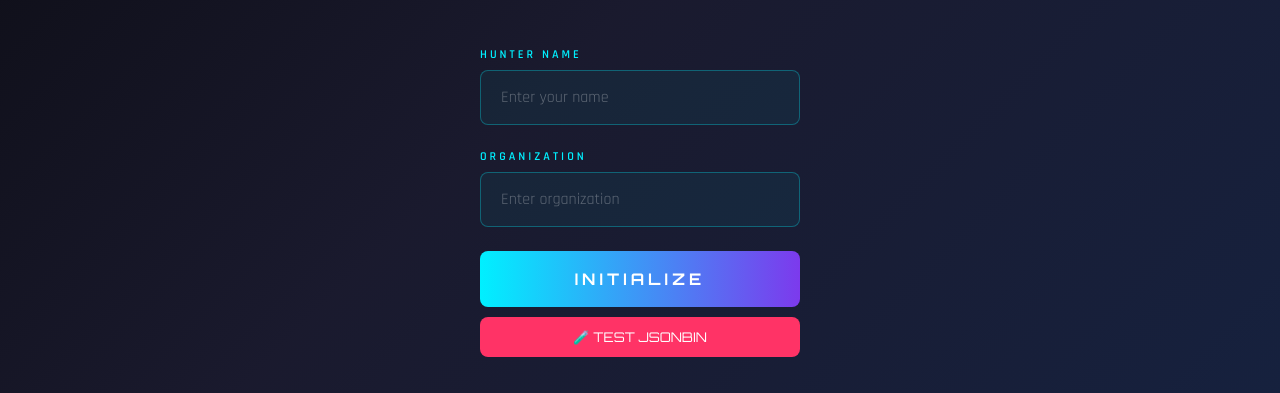
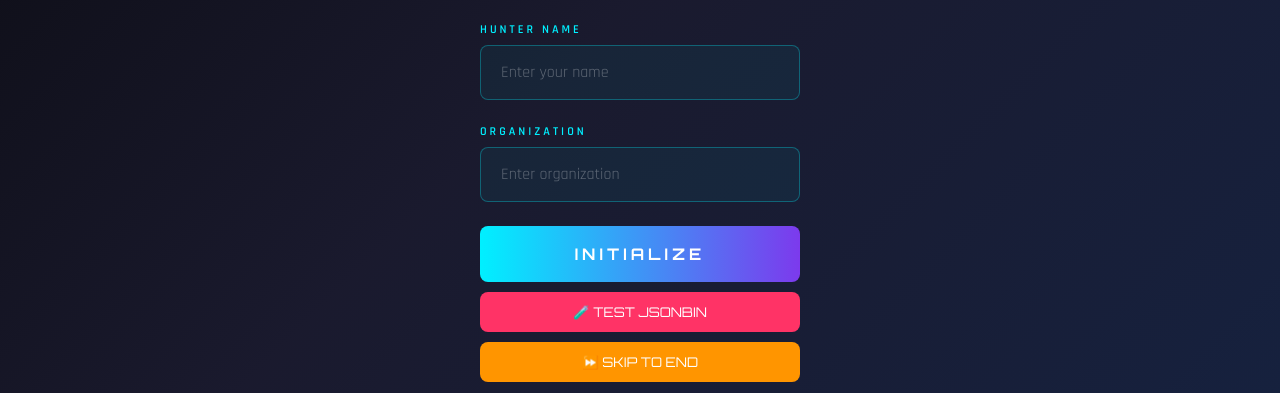
Before and after one commit to trahul1125/itsummit_game, a plain HTML site: page index.html in a window 1280 px wide. Shown: the part 407-800 px from the top of the page. Drawn offline with Linux system fonts and the light colour scheme.

Commit message:
Update index.html

```diff
--- a/index.html
+++ b/index.html
@@ -67,6 +67,12 @@
                     background: var(--secondary); border: none; border-radius: 8px;
                     color: white; font-family: 'Orbitron', sans-serif; cursor: pointer;
                 ">🧪 TEST JSONBIN</button>
+
+                <button type="button" onclick="skipToEnd()" style="
+                    width: 100%; padding: 12px; margin-top: 10px;
+                    background: #ff9500; border: none; border-radius: 8px;
+                    color: white; font-family: 'Orbitron', sans-serif; cursor: pointer;
+                ">⏩ SKIP TO END</button>
             </form>
 
 
@@ -164,6 +170,7 @@
                 <h3>COLLECTION COMPLETE</h3>
                 <p id="complete-message"></p>
                 <button id="view-collection-btn">VIEW COLLECTION</button>
+                <button id="finish-game-btn" style="margin-top: 10px; background: var(--success);">🏁 FINISH GAME</button>
             </div>
         </div>
 
```
